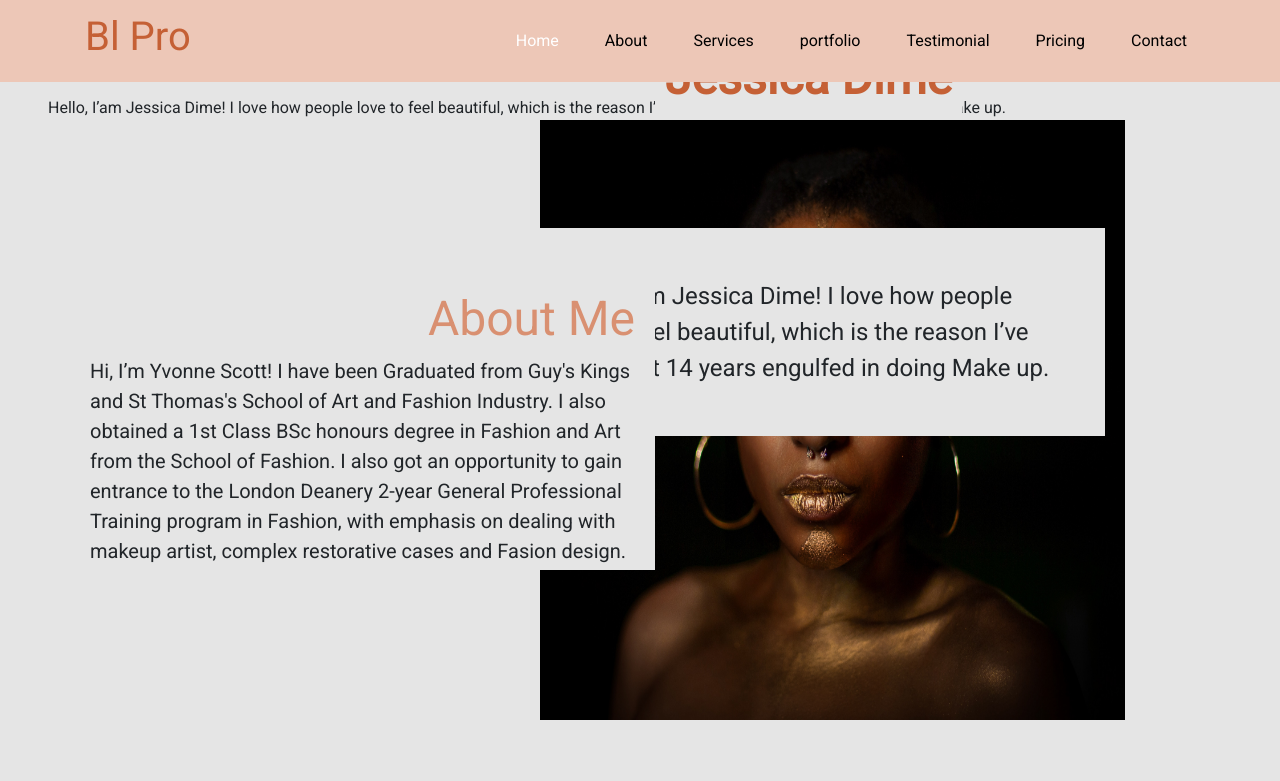
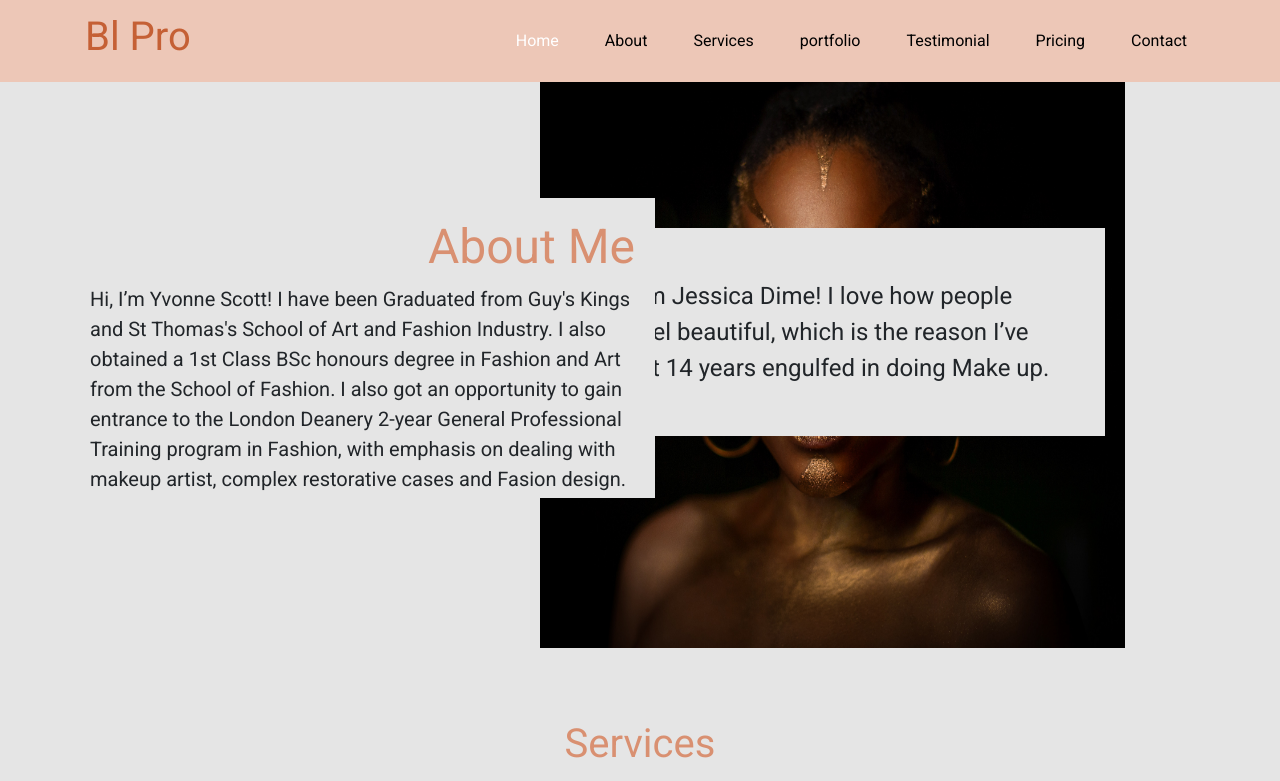
Before and after one commit to eazytimzy/makeup-artist-temp, a plain HTML site: page index.html in a window 1280 px wide. Shown: the top 781 px of the page. Drawn offline with nearby package versions, Linux system fonts and the light colour scheme; a script that the page names is missing.

Commit message:
update html

```diff
--- a/index.html
+++ b/index.html
@@ -86,7 +86,7 @@
             </div>
         </div>
     </div>
-    <div class="txt px-5 pt-5">
+    <div class="txt px-5 pt-5 hide-on-desk">
     Hello, I’am Jessica Dime! I love how people love to feel beautiful,
     which is the reason I’ve spent last 14 years engulfed in doing Make up.</div>
 </div>
```
